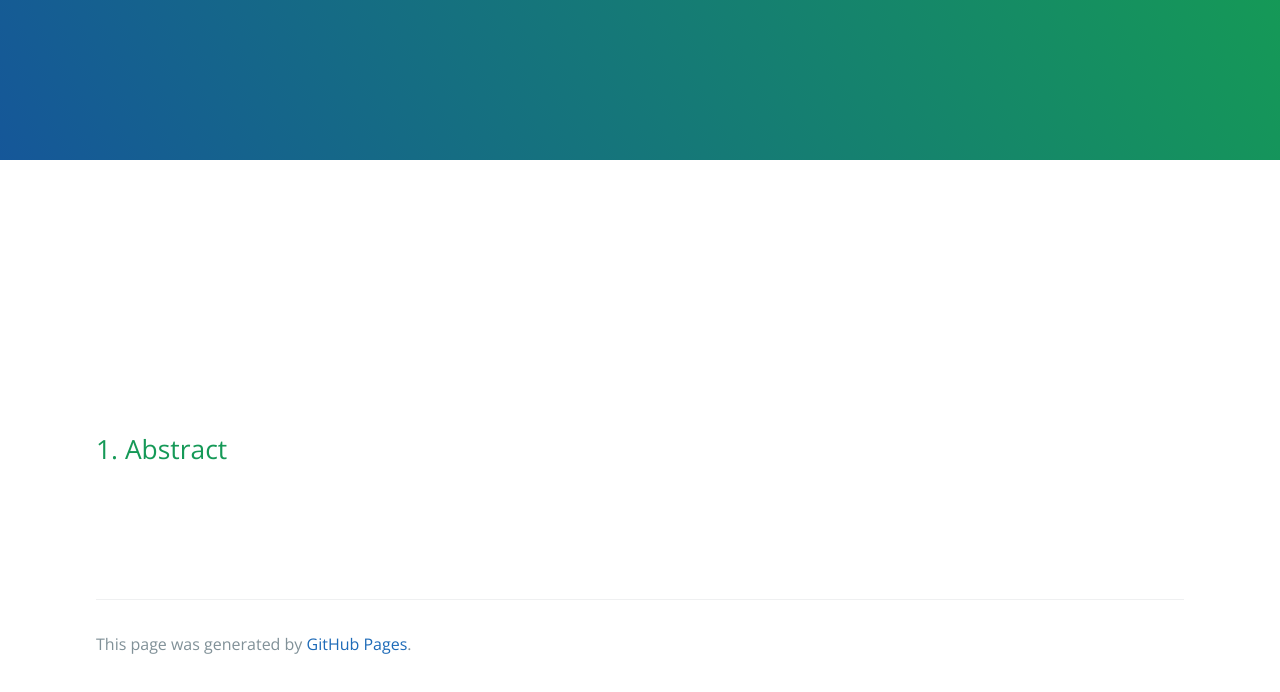
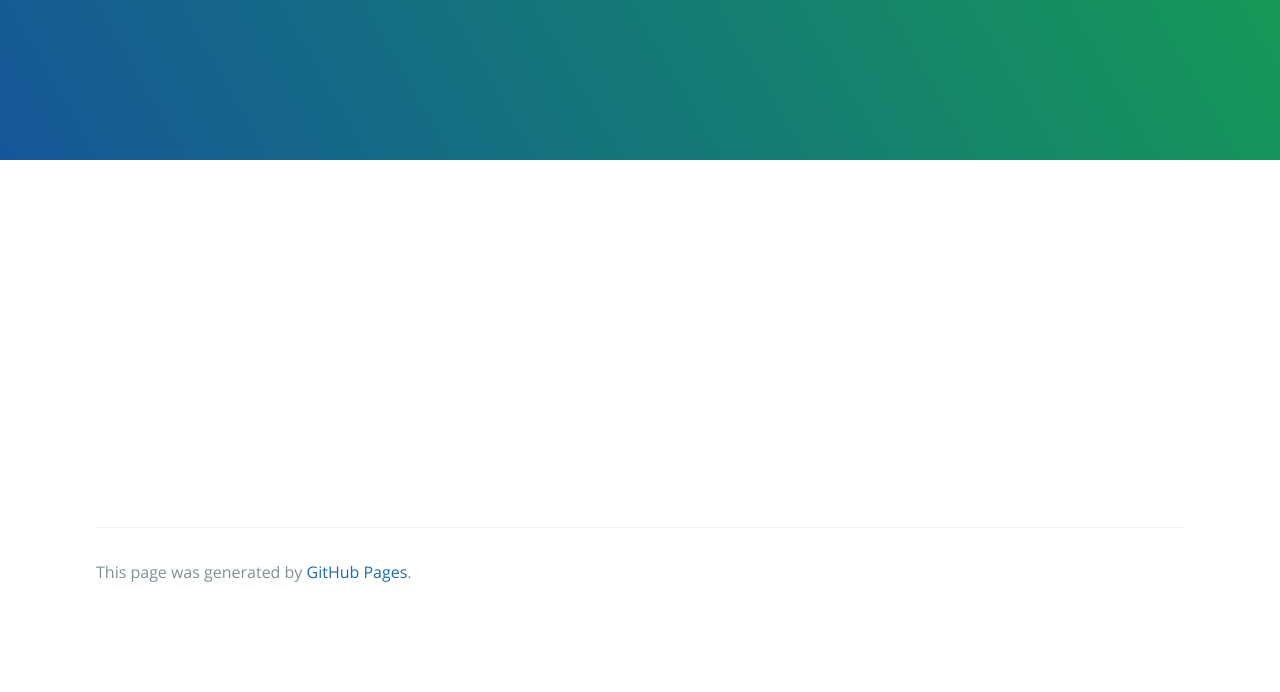
Before and after one commit to WenetSpeech4TTS/wenetspeech4tts, a plain HTML site: page index.html in a window 1280 px wide. Drawn offline with nearby package versions, Linux system fonts and the light colour scheme.

Commit message:
Update index.html

```diff
--- a/index.html
+++ b/index.html
@@ -49,7 +49,6 @@
 
 
     <br><br>
-    <h2 id="abstract">1. Abstract<a name="abstract"></a></h2>
     <p>
     </p>
     <br>
```
